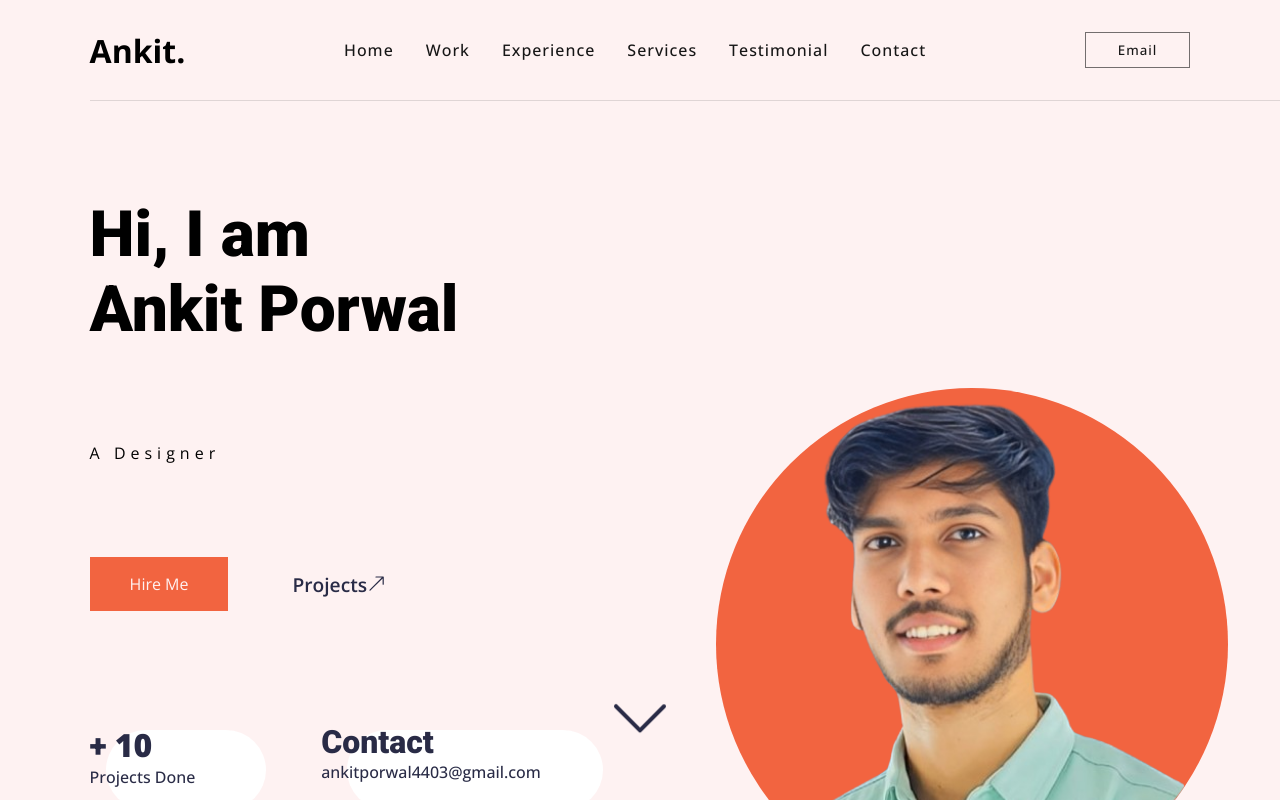
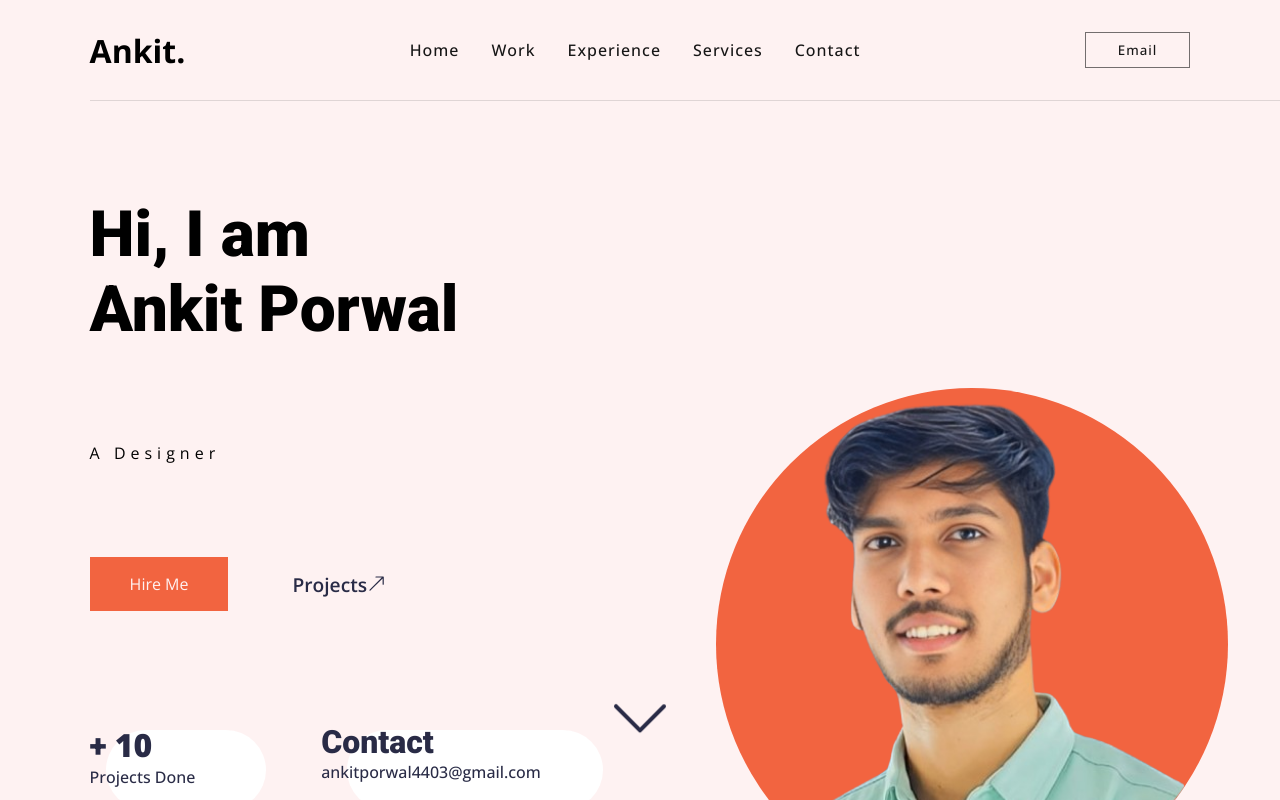
Before and after one commit to AnkitPorwal04/reactportfolio, a React (Create React App) app: page / in a window 1280 px wide. Shown: the top 800 px of the page. Built offline with nearby package versions, Linux system fonts and the light colour scheme.

Commit message:
Update Header.jsx

```diff
--- a/src/components/Header.jsx
+++ b/src/components/Header.jsx
@@ -39,9 +39,6 @@ const NavContent = ({ setMenuOpen }) => (
       <a onClick={() => setMenuOpen(false)} href="#services">
         Services
       </a>
-      <a onClick={() => setMenuOpen(false)} href="#testimonial">
-        Testimonial
-      </a>
       <a onClick={() => setMenuOpen(false)} href="#contact">
         Contact
       </a>
```
